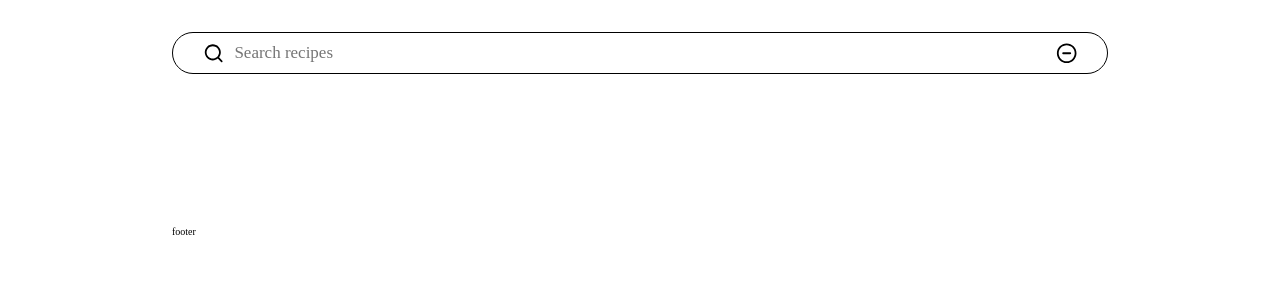
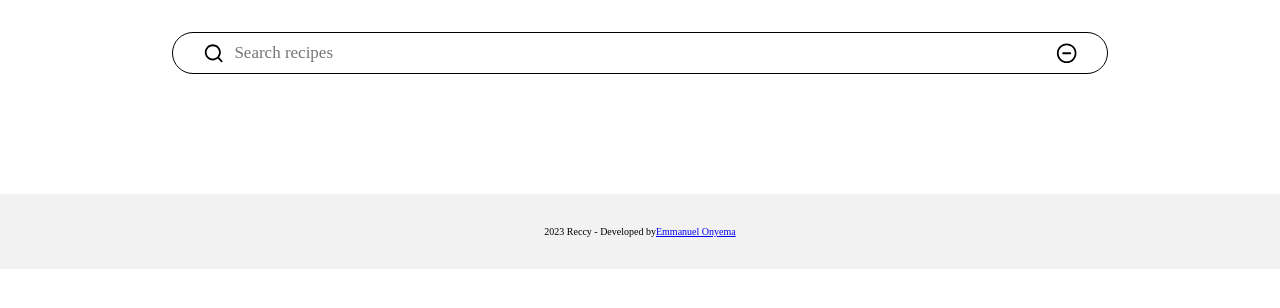
Before and after one commit to cemmanuelonyema/reccy, a React (Vite) app: page / in a window 1280 px wide. Shown: the top 308 px of the page. Built offline with nearby package versions, Linux system fonts and the light colour scheme.

Commit message:
feat: update footer component and add to recipe detail

```diff
--- a/src/components/pages/recipeDetail/RecipeDetail.jsx
+++ b/src/components/pages/recipeDetail/RecipeDetail.jsx
@@ -2,6 +2,8 @@ import React, { useContext, useEffect } from 'react';
 import { useParams } from 'react-router-dom';
 import { RecipeContext } from '../../../appState/recipe/RecipeProvider';
 import { Icon } from '../../atoms/icon/Icon';
+import { Footer } from '../../shared/footer/Footer';
+
 //style
 import styles from './RecipeDetail.module.scss';
 
@@ -176,6 +178,7 @@ export const RecipeDetail = () => {
                               </a>
                         </div>
                   </div>
+                  <Footer/>
             </section>
       );
 };
--- a/src/components/pages/recipes/Recipes.jsx
+++ b/src/components/pages/recipes/Recipes.jsx
@@ -2,7 +2,7 @@ import React from 'react';
 import { Pagination } from '../../molecules/pagination/Pagination';
 import { RecipeList } from '../../molecules/recipeList/RecipeList';
 import { SearchForm } from '../../molecules/searchForm/SearchForm';
-import {Footer} from '../../shared/footer/Footer';
+import { Footer } from '../../shared/footer/Footer';
 import styles from './Recipes.module.scss';
 
 export const Recipes = () => {
@@ -13,7 +13,7 @@ export const Recipes = () => {
                         <RecipeList />
                         <Pagination />
                   </div>
-                  <Footer/>
+                  <Footer />
             </section>
       );
 };
--- a/src/components/shared/footer/Footer.jsx
+++ b/src/components/shared/footer/Footer.jsx
@@ -1,10 +1,21 @@
-import React from 'react'
+import React from 'react';
 import styles from './Footer.module.scss';
 
 export const Footer = () => {
-  return (
-    <footer>
-        <div className='container'>footer</div>
-    </footer>
-  )
-}
+      const date = new Date();
+      return (
+            <footer className={styles.footer}>
+                  <div className={styles.footer__container}>
+                        <span>
+                              {date.getFullYear()} Reccy - Developed by
+                              <a
+                                    href="https://ceo-ox.vecel.app"
+                                    target="_blank"
+                              >
+                                    Emmanuel Onyema
+                              </a>
+                        </span>
+                  </div>
+            </footer>
+      );
+};
--- a/src/components/shared/footer/Footer.module.scss
+++ b/src/components/shared/footer/Footer.module.scss
@@ -0,0 +1,10 @@
+.footer{
+    background-color: #f2f2f2;
+    padding: 3.2rem 0;
+    &__container{
+        display: flex;
+        justify-content: center;
+        align-items: center;
+
+    }
+}
```
